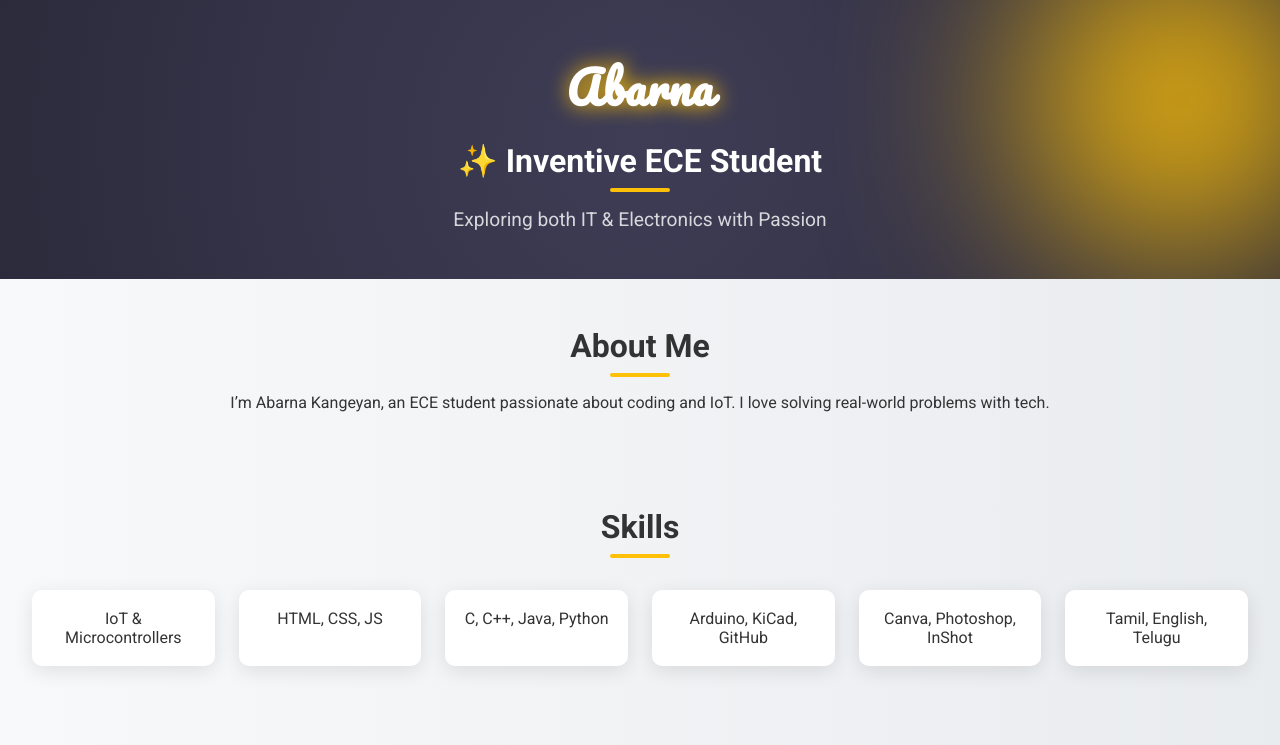
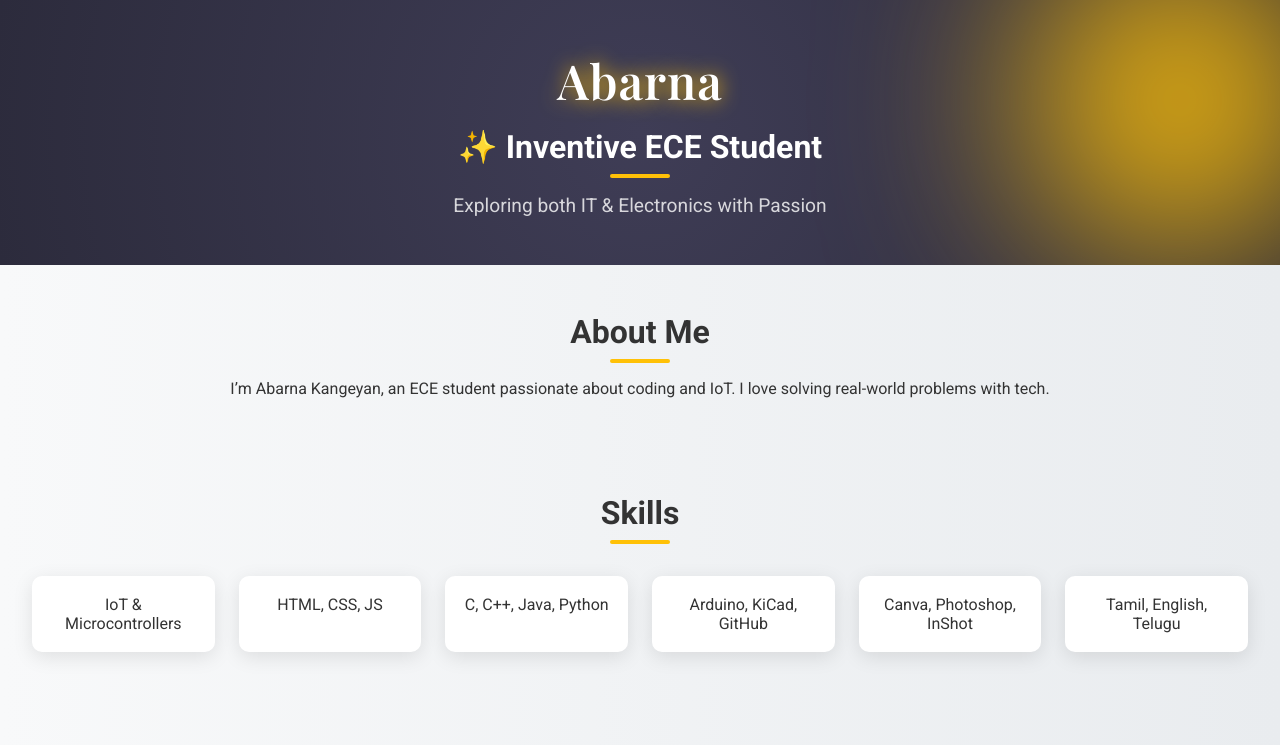
Before and after one commit to Abarna4/abarna4.github.io, a plain HTML site: page index.html in a window 1280 px wide. Shown: the top 745 px of the page. Drawn offline with nearby package versions, Linux system fonts and the light colour scheme.

Commit message:
Update index.html

```diff
--- a/index.html
+++ b/index.html
@@ -6,7 +6,7 @@
   <title>Abarna Kangeyan | Portfolio</title>
 
   <!-- Fonts -->
-  <link href="https://fonts.googleapis.com/css2?family=Roboto:wght@400;700&family=Pacifico&display=swap" rel="stylesheet">
+  <link href="https://fonts.googleapis.com/css2?family=Roboto:wght@400;700&family=Playfair+Display:wght@600&display=swap" rel="stylesheet">
   <link rel="stylesheet" href="https://cdnjs.cloudflare.com/ajax/libs/aos/2.3.4/aos.css">
 
   <style>
@@ -41,8 +41,8 @@
       filter: blur(100px);
     }
     nav h1 {
-      font-size: 2.8rem;
-      font-family: 'Pacifico', cursive;
+      font-size: 3rem;
+      font-family: 'Playfair Display', serif;
       animation: glow 2s infinite alternate;
       letter-spacing: 1px;
     }
```
